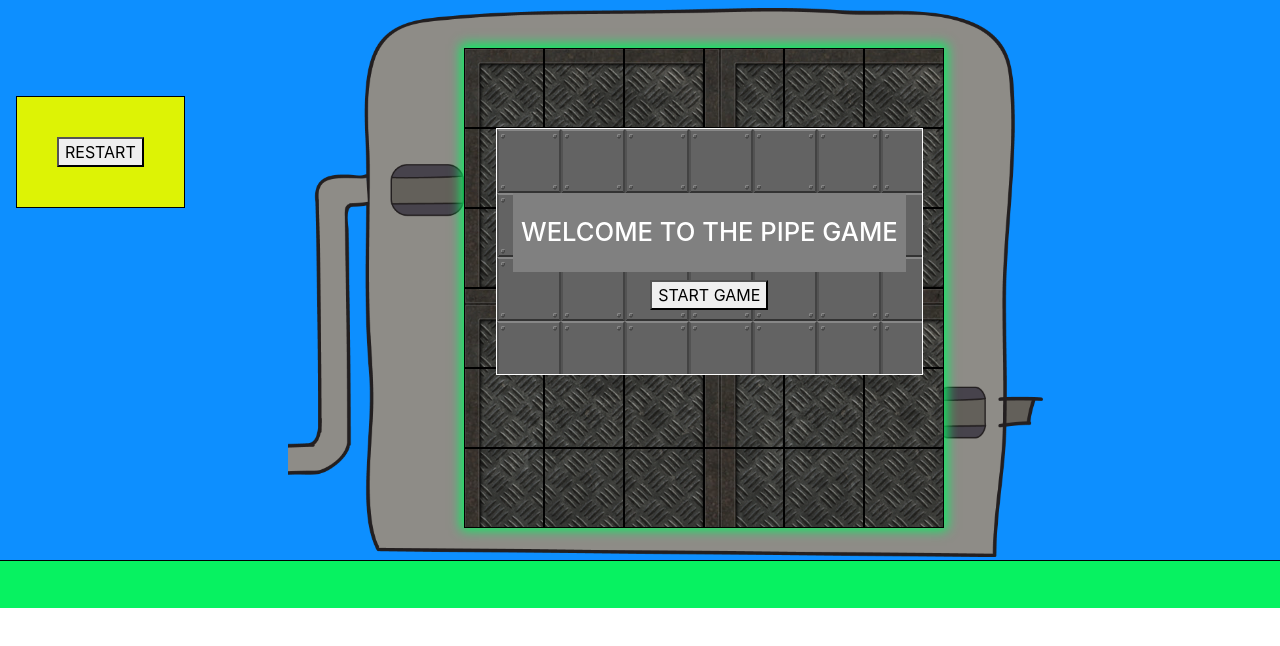
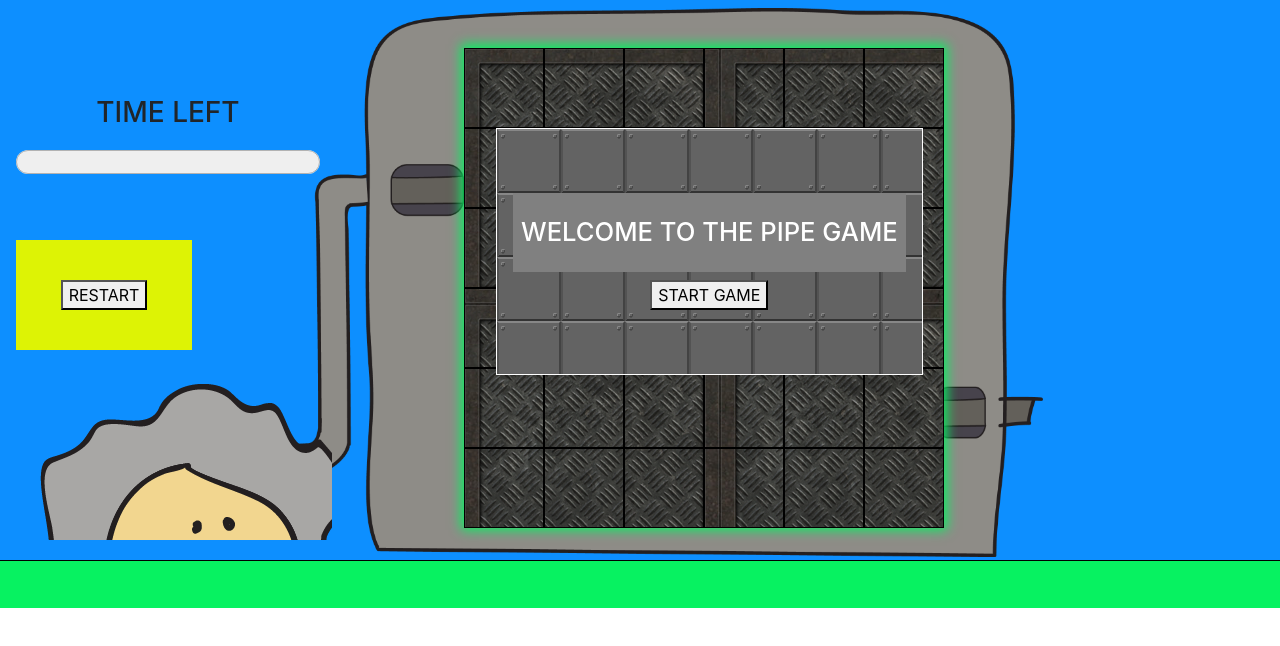
Before and after one commit to TL-Garcia/pipe-game, a plain HTML site: page index.html in a window 1280 px wide. Drawn offline with nearby package versions, Linux system fonts and the light colour scheme.

Commit message:
Further styled the page

```diff
--- a/index.html
+++ b/index.html
@@ -15,6 +15,8 @@
 <body>
     <div class="center">
         <div class="side">
+            <h3>TIME LEFT</h3>
+            <progress id="time-bar" value="0" max="100"></progress>
             <aside>
                 <button type="button">RESTART</button>
             </aside>
@@ -22,6 +24,9 @@
         <main>
 
             <div id="machine">
+                <div id="doc">
+                    <canvas id="doc-canvas"></canvas>
+                </div>
                 <div class="animated slideInDown" id="popup-menu">
                     <h3></h3>
                     <button type="button" id="popup-button"></button>
@@ -86,6 +91,7 @@
 
     <script src="./src/pipe.js"></script>
     <script src="./src/level.js"></script>
+    <script src="./src/doc.js"></script>
     <script src="./src/game.js"></script>
     <script src="./src/index.js"></script>
 </body>
--- /dev/null
+++ b/src/doc.js
@@ -0,0 +1,22 @@
+class Doc {
+    constructor(ctx) {
+        this.ctx = ctx;
+        this.x = 0;
+        this.y = 0;
+        this.h = this.ctx.height;
+        this.w = this.ctx.width;
+
+        this.img = new Image(25, 25);
+        this.img.src = './img/doc.png';
+
+    }
+
+    draw() {
+        this.ctx.drawImage(this.img, this.x, this.y);
+        /*
+        this.ctx.beginPath();
+        this.ctx.rect(20, 20, 150, 100);
+        this.ctx.stroke();
+        */
+    }
+}
--- a/src/game.js
+++ b/src/game.js
@@ -10,6 +10,10 @@ class Game {
         this.timeRemaining;
         this.intervalID;
         this.levelNumber = 0;
+
+        this.docCtx = document.getElementById('doc-canvas').getContext('2d');
+        this.doc = new Doc(this.docCtx);
+        this.doc.draw();
     }
 
     _clearLevel() {
--- a/src/index.js
+++ b/src/index.js
@@ -1,3 +1,2 @@
-
 const game = new Game();
 game.startLevel0();
--- a/style.css
+++ b/style.css
@@ -27,7 +27,7 @@ body {
     animation-name: fadeOutDown;
 }
 
-.game{
+.game {
     display: flex;
 }
 
@@ -67,7 +67,7 @@ body {
     position: absolute;
     left: 14rem;
     top: -10.5rem;
-    margin-top: 3.5rem ;
+    margin-top: 3.5rem;
     margin-left: 4rem;
     padding: 6rem 11rem;
     background-position-x: -1.8rem;
@@ -90,11 +90,17 @@ main .row {
 }
 
 .square {
-    /*  background-image: url(./img/trak2_panel1b.png) ;*/
     background-size: cover;
     width: 5rem;
     height: 5rem;
     border: 0.02rem solid black;
+}
+
+#doc {
+    position: absolute;
+    top: 31rem;
+    left: -16rem;
+    background-image: url(./img/doc.png);
 }
 
 /* PIPES */
@@ -110,14 +116,22 @@ main .row {
 
 /* ASIDE */
 .side {
+    margin-left: 1rem;
     position: absolute;
     top: 6rem;
+    text-align: center;
+}
+
+#time-bar {
+    margin-bottom: 3rem;
+    height: 3rem;
+    width: 19rem;
 }
 
 aside {
+    width: 11rem;
     padding: 2.5rem;
-    margin-left: 1rem;
-    border: 0.02rem solid black;
+    order: 0.02rem solid black;
     background-color: #DDF305;
 }
 
```
Also changed, not shown: img/blue_curve.png (deleted), img/blue_end.png (deleted), img/blue_pipe.png (deleted), img/blue_t.png (deleted), img/connector.png (deleted), img/doc.png (renamed from img/doc_col.png), img/pipeT_trans.png (deleted), img/pipe_curve_trans.png (deleted), img/pipe_straight_transparent.png (deleted), img/red_curve.png (deleted), img/red_pipe.png (deleted), img/red_t.png (deleted). Lines whose indentation alone changed are shown as unchanged.
